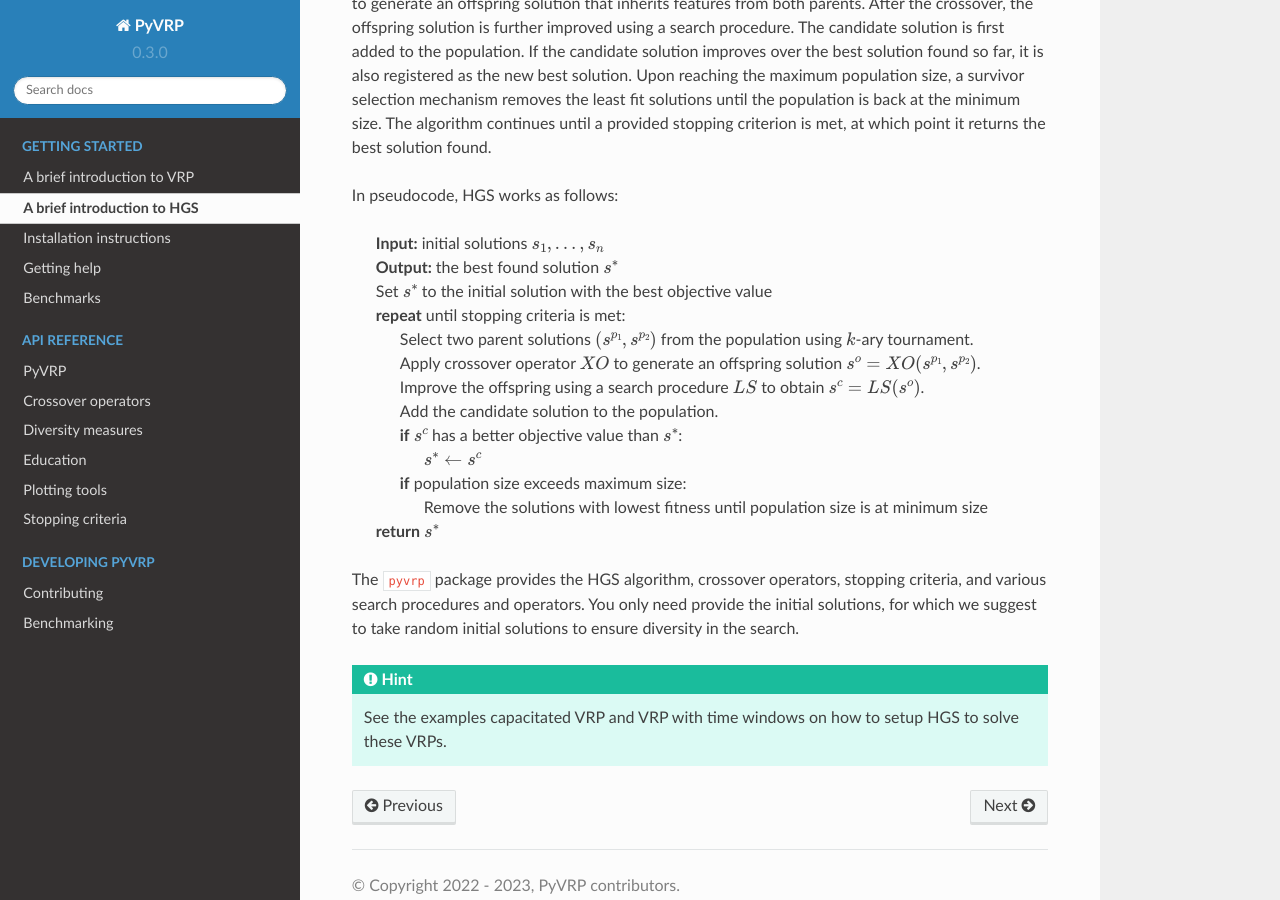
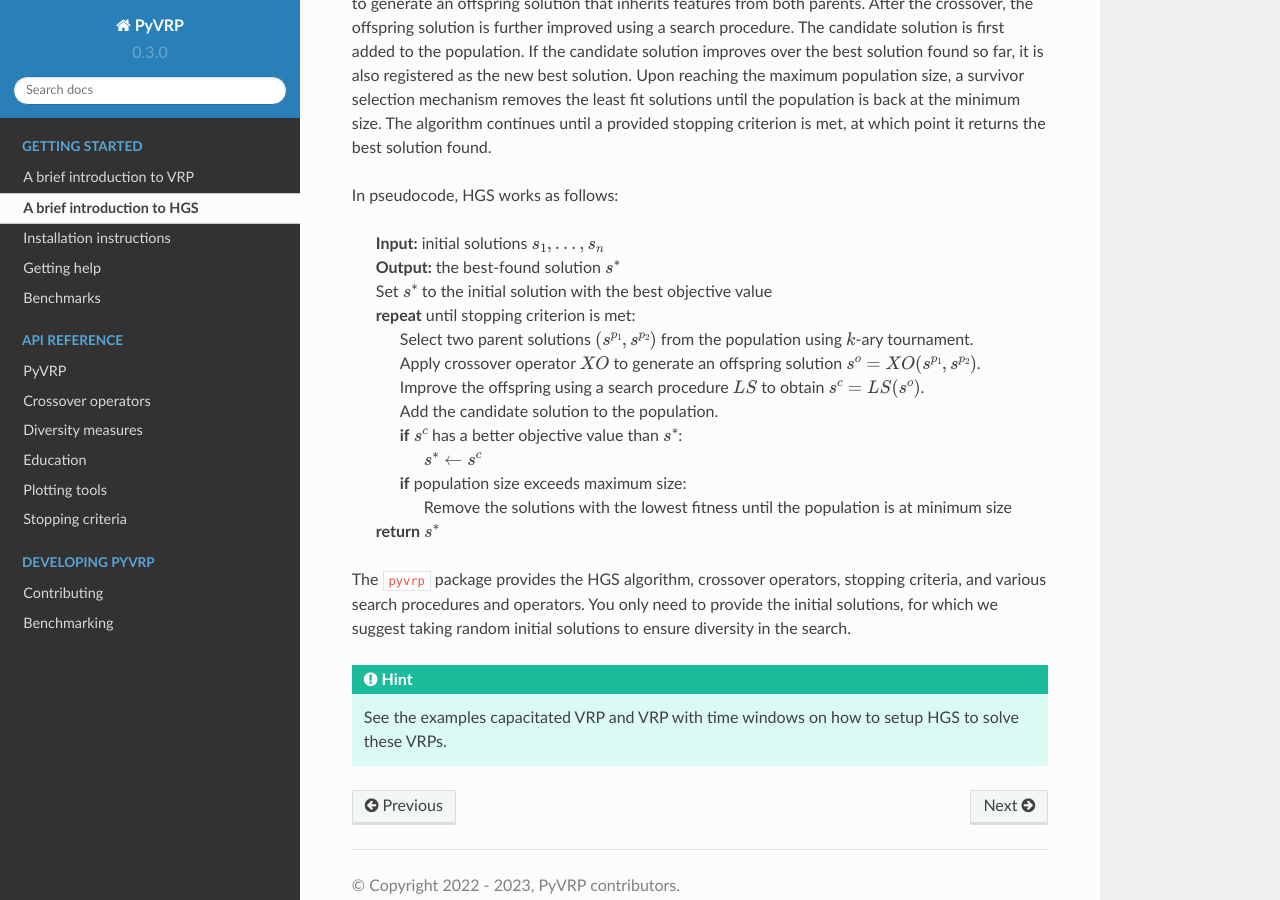
Before and after one commit to PyVRP/PyVRP, a Sphinx documentation site: the page built from docs/source/setup/introduction_to_hgs.rst, in a window 1280 px wide and 900 px high, scrolled down 509 px. Built offline with Sphinx 7.4.7 and the Read the Docs theme 2.0.0, drawn with Linux system fonts in a browser that asks for light colours; pages that are not in the unit, such as notebooks, are missing from menus.

Commit message:
Grammarly check

```diff
--- a/docs/source/setup/introduction_to_hgs.rst
+++ b/docs/source/setup/introduction_to_hgs.rst
@@ -24,9 +24,9 @@ In pseudocode, HGS works as follows:
     .. line-block::
 
        **Input:** initial solutions :math:`s_1, \dots, s_{n}`
-       **Output:** the best found solution :math:`s^*`
+       **Output:** the best-found solution :math:`s^*`
        Set :math:`s^*` to the initial solution with the best objective value
-       **repeat** until stopping criteria is met:
+       **repeat** until stopping criterion is met:
            Select two parent solutions :math:`(s^{p_1}, s^{p_2})` from the population using :math:`k`-ary tournament.
            Apply crossover operator :math:`XO` to generate an offspring solution :math:`s^o=XO(s^{p_1}, s^{p_2})`.
            Improve the offspring using a search procedure :math:`LS` to obtain :math:`s^c=LS(s^o)`.
@@ -34,11 +34,11 @@ In pseudocode, HGS works as follows:
            **if** :math:`s^c` has a better objective value than :math:`s^*`:
                :math:`s^* \gets s^c`
            **if** population size exceeds maximum size:
-               Remove the solutions with lowest fitness until population size is at minimum size
+               Remove the solutions with the lowest fitness until the population is at minimum size
        **return** :math:`s^*`
 
 The ``pyvrp`` package provides the HGS algorithm, crossover operators, stopping criteria, and various search procedures and operators.
-You only need provide the initial solutions, for which we suggest to take random initial solutions to ensure diversity in the search.
+You only need to provide the initial solutions, for which we suggest taking random initial solutions to ensure diversity in the search.
 
 .. hint::
 
--- a/docs/source/setup/introduction_to_vrp.rst
+++ b/docs/source/setup/introduction_to_vrp.rst
@@ -2,7 +2,7 @@ A brief introduction to VRP
 ===========================
 
 The vehicle routing problem (VRP) is one of the most studied problems in the field of operations research motivated by applications such as postal delivery, waste collection, and many more.
-The overarching goal of the VRP is to determine a set of vehicle routes to fulfill all (or some) transportation requests at the lowest possible cost.
+The overarching goal of the VRP is to determine a set of vehicle routes to fulfil all (or some) transportation requests at the lowest possible cost.
 
 .. figure:: ../assets/images/introduction-to-vrp.svg
    :alt: A vehicle routing problem
@@ -37,7 +37,7 @@ The most studied variant of the vehicle routing problem is the *capacitated vehi
 In this variant, each client :math:`i \in V_c` has a demand :math:`q_{i} \ge 0`.
 It is also assumed that the fleet of vehicles :math:`K` is homogeneous, meaning that they all have the same maximum capacity :math:`Q > 0`.
 
-A feasible solution to the CVRP consists of a set of routes that all begin and end at the depot, such that each client is visited exactly once and none of the routes exceed the vehicle capacity.
+A feasible solution to the CVRP consists of a set of routes that all begin and end at the depot, such that each client is visited exactly once and none of the routes exceeds the vehicle capacity.
 The objective is to find a feasible solution that minimises the total travelling cost.
 
 .. hint::
@@ -65,5 +65,5 @@ Prize-collecting vehicle routing problem
 ^^^^^^^^^^^^^^^^^^^^^^^^^^^^^^^^^^^^^^^^^
 
 In the prize-collecting vehicle routing problem (PC-VRP), it is not mandatory to visit all clients.
-Some customer visits may be required, but most are considered optional, and customers have a prize :math:`p_i \ge 0` that is collected when customer :math:`i` is visited.
+Some customer visits may be required, but most are considered optional, and customers have a prize :math:`p_i \ge 0` that is collected when client :math:`i` is visited.
 The goal is to balance the competing goals of minimising travel costs while maximising the collected prizes.
```
